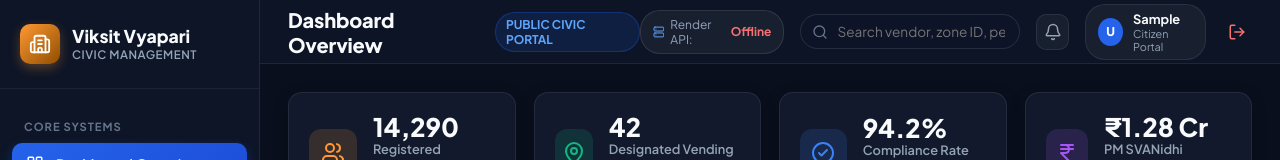
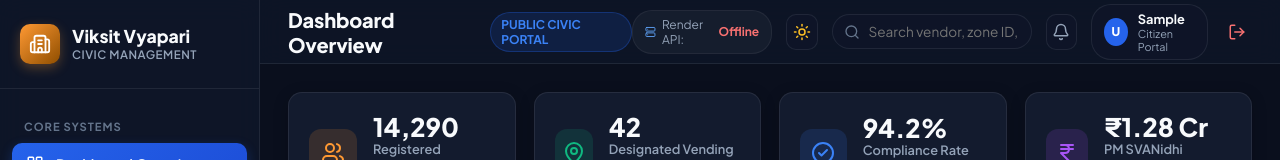
Before and after one commit to Shlok-Dwivedi/Vikasit-Nagpur-Hackathon, a React app in the folder frontend/: page / in a window 1280 px wide. Both pictures are taken after typing "Sample", "name@example.com", "Sample123" into the empty fields and a click on the button "Register Account". Shown: the top 160 px of the page. Built offline with nearby package versions, Linux system fonts and the light colour scheme; no server answers; the HTML template or start-up script is replaced by a standard one.

Commit message:
Add Light / Dark mode theme toggle to Navbar with CSS custom property design system

```diff
--- a/frontend/src/components/Navigation/Navbar.css
+++ b/frontend/src/components/Navigation/Navbar.css
@@ -1,8 +1,8 @@
 .navbar {
   height: 64px;
-  background: rgba(15, 23, 42, 0.7);
+  background: var(--header-bg);
   backdrop-filter: blur(12px);
-  border-bottom: 1px solid rgba(255, 255, 255, 0.08);
+  border-bottom: 1px solid var(--bg-card-border);
   display: flex;
   align-items: center;
   justify-content: space-between;
@@ -10,6 +10,7 @@
   position: sticky;
   top: 0;
   z-index: 90;
+  transition: background var(--transition-fast);
 }
 
 .navbar-title {
@@ -21,13 +22,13 @@
 .navbar-title h1 {
   font-size: 1.25rem;
   font-weight: 800;
-  color: #f8fafc;
+  color: var(--text-main);
   letter-spacing: -0.01em;
 }
 
 .module-tag {
   background: rgba(37, 99, 235, 0.15);
-  color: #60a5fa;
+  color: #3b82f6;
   font-size: 0.75rem;
   font-weight: 700;
   padding: 4px 10px;
@@ -38,7 +39,7 @@
 .navbar-actions {
   display: flex;
   align-items: center;
-  gap: 16px;
+  gap: 14px;
 }
 
 .search-box {
@@ -50,23 +51,23 @@
 .search-icon {
   position: absolute;
   left: 12px;
-  color: #64748b;
+  color: var(--text-subtle);
   pointer-events: none;
 }
 
 .search-input {
-  background: rgba(15, 23, 42, 0.6);
-  border: 1px solid rgba(255, 255, 255, 0.1);
+  background: var(--input-bg);
+  border: 1px solid var(--bg-card-border);
   border-radius: 20px;
   padding: 8px 14px 8px 36px;
-  color: #f8fafc;
+  color: var(--text-main);
   font-size: 0.85rem;
-  width: 220px;
+  width: 200px;
   transition: all var(--transition-fast);
 }
 
 .search-input:focus {
-  width: 280px;
+  width: 260px;
   border-color: #3b82f6;
   box-shadow: 0 0 0 3px rgba(59, 130, 246, 0.2);
 }
@@ -75,18 +76,18 @@
   width: 36px;
   height: 36px;
   border-radius: 10px;
-  background: rgba(255, 255, 255, 0.05);
-  border: 1px solid rgba(255, 255, 255, 0.08);
+  background: var(--input-bg);
+  border: 1px solid var(--bg-card-border);
   display: flex;
   align-items: center;
   justify-content: center;
-  color: #94a3b8;
+  color: var(--text-muted);
   transition: all var(--transition-fast);
 }
 
 .action-icon-btn:hover {
-  color: #f8fafc;
-  background: rgba(255, 255, 255, 0.1);
+  color: var(--text-main);
+  background: rgba(150, 150, 150, 0.15);
 }
 
 .user-profile-badge {
@@ -94,8 +95,8 @@
   align-items: center;
   gap: 10px;
   padding: 6px 12px;
-  background: rgba(255, 255, 255, 0.05);
-  border: 1px solid rgba(255, 255, 255, 0.08);
+  background: var(--input-bg);
+  border: 1px solid var(--bg-card-border);
   border-radius: 20px;
 }
 
@@ -120,12 +121,12 @@
 .profile-name {
   font-size: 0.8rem;
   font-weight: 700;
-  color: #f8fafc;
+  color: var(--text-main);
 }
 
 .profile-role {
   font-size: 0.675rem;
-  color: #94a3b8;
+  color: var(--text-muted);
 }
 
 .logout-btn-header {
--- a/frontend/src/components/Navigation/Navbar.jsx
+++ b/frontend/src/components/Navigation/Navbar.jsx
@@ -1,8 +1,22 @@
-import React from 'react';
-import { Search, Bell, LogOut, Shield, Server } from 'lucide-react';
+import React, { useState, useEffect } from 'react';
+import { Search, Bell, LogOut, Shield, Server, Sun, Moon } from 'lucide-react';
 import './Navbar.css';
 
 export default function Navbar({ activeModule, currentUser, onLogout, backendStatus }) {
+  // Theme state: default to saved theme or 'dark'
+  const [theme, setTheme] = useState(() => {
+    return localStorage.getItem('vv_theme') || 'dark';
+  });
+
+  useEffect(() => {
+    document.documentElement.setAttribute('data-theme', theme);
+    localStorage.setItem('vv_theme', theme);
+  }, [theme]);
+
+  const toggleTheme = () => {
+    setTheme((prev) => (prev === 'dark' ? 'light' : 'dark'));
+  };
+
   const titles = {
     dashboard: 'Dashboard Overview',
     zone_optimizer: 'AI Zone Optimizer',
@@ -23,13 +37,18 @@ export default function Navbar({ activeModule, currentUser, onLogout, backendSta
 
       <div className="navbar-actions">
         {/* Backend API Connection Status Indicator */}
-        <div className="tech-pill" style={{ background: 'rgba(255, 255, 255, 0.05)', border: '1px solid rgba(255, 255, 255, 0.1)' }}>
+        <div className="tech-pill">
           <Server size={14} color="#60a5fa" />
-          <span style={{ fontSize: '0.75rem', color: '#94a3b8' }}>Render API:</span>
+          <span style={{ fontSize: '0.75rem', color: 'var(--text-muted)' }}>Render API:</span>
           <strong style={{ fontSize: '0.75rem', color: backendStatus?.online ? '#34d399' : '#f87171' }}>
             {backendStatus?.loading ? 'Connecting...' : backendStatus?.online ? 'Live Connected' : 'Offline'}
           </strong>
         </div>
+
+        {/* Light / Dark Mode Toggle Button */}
+        <button className="action-icon-btn" onClick={toggleTheme} title={`Switch to ${theme === 'dark' ? 'Light' : 'Dark'} Mode`}>
+          {theme === 'dark' ? <Sun size={18} color="#fbbf24" /> : <Moon size={18} color="#3b82f6" />}
+        </button>
 
         <div className="search-box">
           <Search size={16} className="search-icon" />
--- a/frontend/src/components/Navigation/Sidebar.css
+++ b/frontend/src/components/Navigation/Sidebar.css
@@ -1,8 +1,8 @@
 .sidebar {
   width: 260px;
-  background: rgba(15, 23, 42, 0.9);
+  background: var(--sidebar-bg);
   backdrop-filter: blur(12px);
-  border-right: 1px solid rgba(255, 255, 255, 0.08);
+  border-right: 1px solid var(--bg-card-border);
   display: flex;
   flex-direction: column;
   height: 100vh;
@@ -17,7 +17,7 @@
   display: flex;
   align-items: center;
   gap: 12px;
-  border-bottom: 1px solid rgba(255, 255, 255, 0.06);
+  border-bottom: 1px solid var(--bg-card-border);
 }
 
 .brand-icon {
@@ -35,13 +35,13 @@
 .brand-info h2 {
   font-size: 1.1rem;
   font-weight: 800;
-  color: #f8fafc;
+  color: var(--text-main);
   line-height: 1.2;
 }
 
 .brand-info p {
   font-size: 0.725rem;
-  color: #94a3b8;
+  color: var(--text-muted);
   font-weight: 600;
   letter-spacing: 0.5px;
 }
@@ -57,7 +57,7 @@
 .menu-section-label {
   font-size: 0.7rem;
   font-weight: 700;
-  color: #64748b;
+  color: var(--text-subtle);
   text-transform: uppercase;
   letter-spacing: 1px;
   padding: 10px 12px 4px 12px;
@@ -69,7 +69,7 @@
   gap: 12px;
   padding: 12px 14px;
   border-radius: 10px;
-  color: #94a3b8;
+  color: var(--text-muted);
   font-size: 0.9rem;
   font-weight: 600;
   background: transparent;
@@ -79,8 +79,8 @@
 }
 
 .nav-item:hover {
-  color: #f8fafc;
-  background: rgba(255, 255, 255, 0.05);
+  color: var(--text-main);
+  background: rgba(150, 150, 150, 0.08);
 }
 
 .nav-item.active {
@@ -101,12 +101,12 @@
 
 .sidebar-footer {
   padding: 16px;
-  border-top: 1px solid rgba(255, 255, 255, 0.06);
+  border-top: 1px solid var(--bg-card-border);
 }
 
 .sarvam-widget {
-  background: linear-gradient(135deg, rgba(37, 99, 235, 0.15) 0%, rgba(16, 185, 129, 0.1) 100%);
-  border: 1px solid rgba(255, 255, 255, 0.1);
+  background: linear-gradient(135deg, rgba(37, 99, 235, 0.12) 0%, rgba(16, 185, 129, 0.1) 100%);
+  border: 1px solid var(--bg-card-border);
   border-radius: 12px;
   padding: 12px;
   display: flex;
@@ -128,10 +128,10 @@
 .sarvam-text p {
   font-size: 0.75rem;
   font-weight: 700;
-  color: #f8fafc;
+  color: var(--text-main);
 }
 
 .sarvam-text span {
   font-size: 0.675rem;
-  color: #94a3b8;
+  color: var(--text-muted);
 }
--- a/frontend/src/index.css
+++ b/frontend/src/index.css
@@ -1,9 +1,10 @@
-@import url('https://fonts.googleapis.com/css2?family=Plus+Jakarta+Sans:wght@300;400;500;600;700;800&display=swap');
+@import url('https://fonts.googleapis.com/css2?family=Plus+Jakarta+Sans:wght@300;400;500;600;700;800&family=Inter:wght@400;500;600;700&display=swap');
 
 :root {
+  /* Default Dark Mode Theme */
   --bg-primary: #0a0f1d;
   --bg-secondary: #12192c;
-  --bg-card: rgba(22, 30, 50, 0.75);
+  --bg-card: rgba(22, 30, 50, 0.85);
   --bg-card-border: rgba(255, 255, 255, 0.08);
 
   --text-main: #f8fafc;
@@ -26,7 +27,27 @@
   --radius-lg: 20px;
 
   --shadow-card: 0 20px 40px -15px rgba(0, 0, 0, 0.5);
+  --header-bg: rgba(15, 23, 42, 0.7);
+  --input-bg: rgba(15, 23, 42, 0.6);
+  --sidebar-bg: rgba(15, 23, 42, 0.9);
   --transition-fast: 0.2s cubic-bezier(0.4, 0, 0.2, 1);
+}
+
+/* Light Theme Variables (Matching Stitch #f7fafc white theme) */
+[data-theme='light'] {
+  --bg-primary: #f7fafc;
+  --bg-secondary: #edf2f7;
+  --bg-card: #ffffff;
+  --bg-card-border: rgba(0, 0, 0, 0.08);
+
+  --text-main: #181c1e;
+  --text-muted: #4a5568;
+  --text-subtle: #718096;
+
+  --shadow-card: 0 10px 25px -5px rgba(0, 0, 0, 0.06);
+  --header-bg: rgba(255, 255, 255, 0.85);
+  --input-bg: #f1f5f9;
+  --sidebar-bg: #ffffff;
 }
 
 * {
@@ -36,16 +57,13 @@
 }
 
 body {
-  font-family: 'Plus Jakarta Sans', -apple-system, BlinkMacSystemFont, sans-serif;
+  font-family: 'Plus Jakarta Sans', 'Inter', -apple-system, BlinkMacSystemFont, sans-serif;
   background-color: var(--bg-primary);
   color: var(--text-main);
   min-height: 100vh;
   display: flex;
   flex-direction: column;
-  background-image:
-    radial-gradient(circle at 15% 15%, rgba(37, 99, 235, 0.08) 0%, transparent 40%),
-    radial-gradient(circle at 85% 85%, rgba(16, 185, 129, 0.06) 0%, transparent 40%);
-  background-attachment: fixed;
+  transition: background-color var(--transition-fast), color var(--transition-fast);
   -webkit-font-smoothing: antialiased;
 }
 
@@ -79,10 +97,10 @@ input, select {
 }
 
 ::-webkit-scrollbar-thumb {
-  background: rgba(255, 255, 255, 0.15);
+  background: rgba(150, 150, 150, 0.25);
   border-radius: 4px;
 }
 
 ::-webkit-scrollbar-thumb:hover {
-  background: rgba(255, 255, 255, 0.25);
+  background: rgba(150, 150, 150, 0.4);
 }
```
